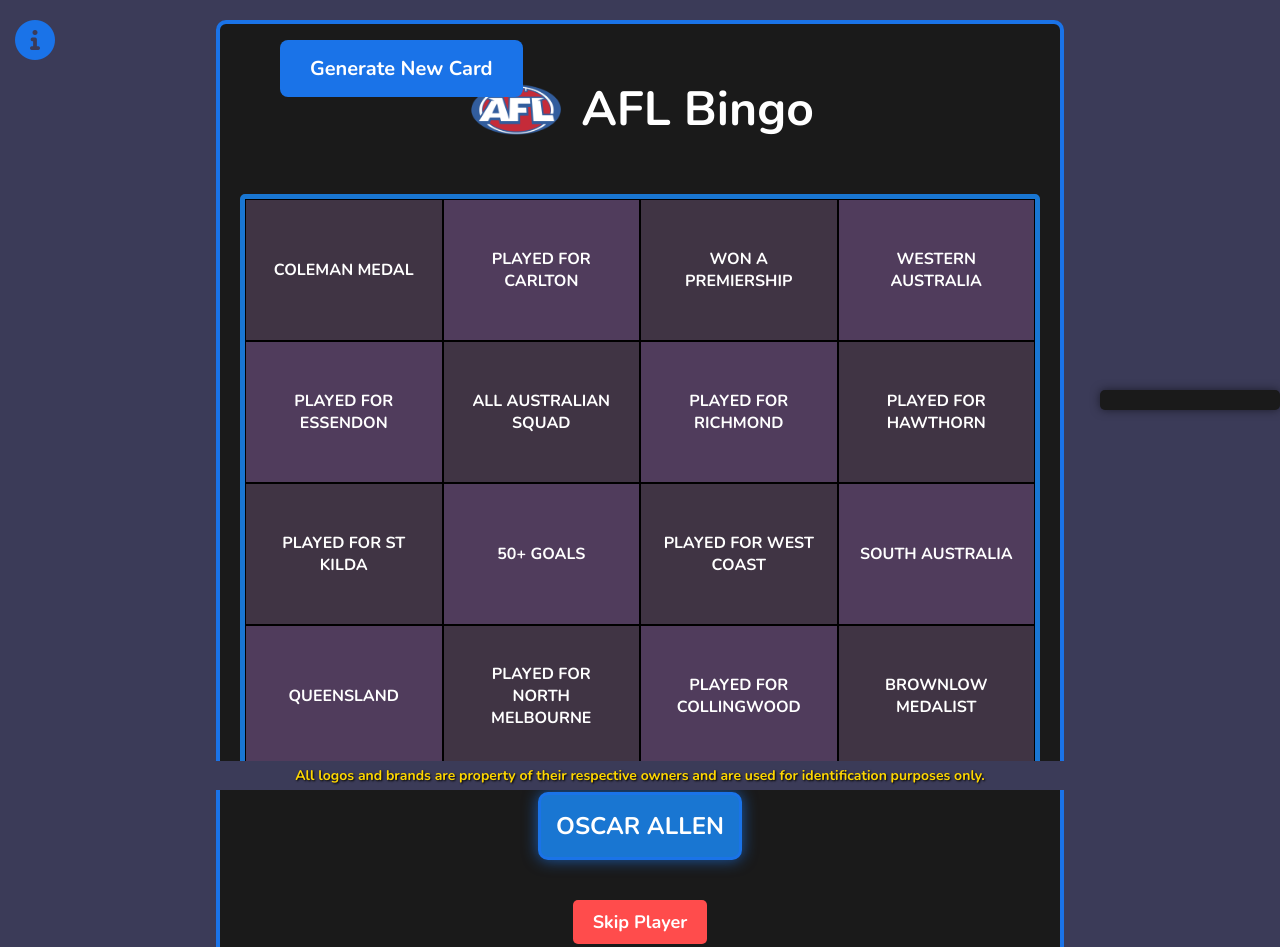
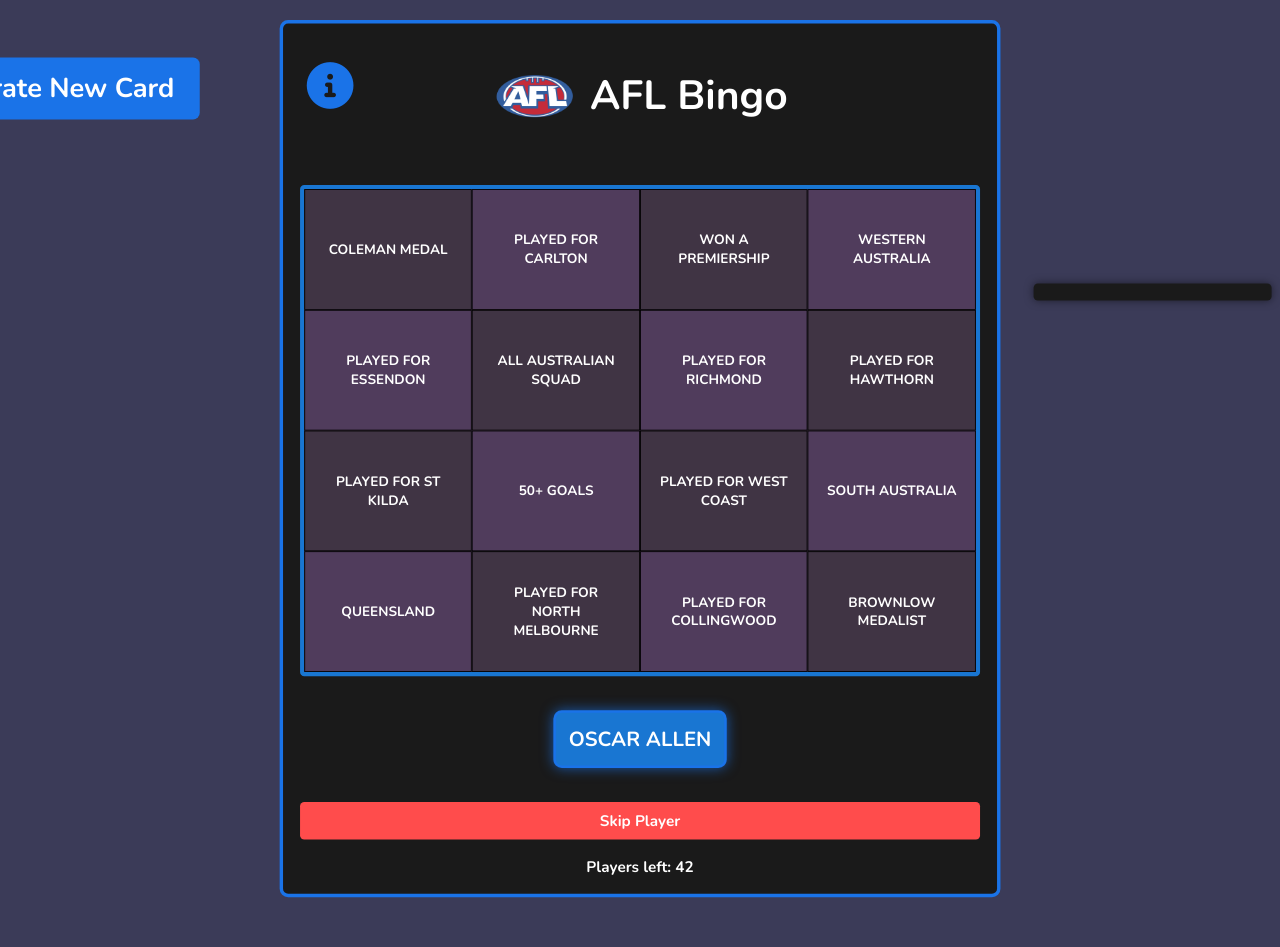
Before and after one commit to KaneKingswood/aflbingo, a plain HTML site: page index.html in a window 1280 px wide. Shown: the top 947 px of the page. Drawn offline with nearby package versions, Linux system fonts and the light colour scheme.

Commit message:
Add files via upload

```diff
--- a/index.html
+++ b/index.html
@@ -7,46 +7,33 @@
     <link rel="stylesheet" href="styles.css">
     <!-- FontAwesome for icons -->
     <link rel="stylesheet" href="https://cdnjs.cloudflare.com/ajax/libs/font-awesome/6.0.0-beta3/css/all.min.css">
+<script async src="https://pagead2.googlesyndication.com/pagead/js/adsbygoogle.js?client=ca-pub-5441997790634206"
+     crossorigin="anonymous"></script>
 </head>
 <body>
+<div class="overlay"></div>
     <div class="container">
         <div class="info-icon" id="info-icon">
             <i class="fas fa-info-circle"></i>
         </div>
 
-<div class="footer-text">
-    All logos and brands are property of their respective owners and are used for identification purposes only.
-</div>
-
-
-  <!-- New Generate New Card button -->
-    <button id="generate-new-card" class="generate-new-card">Generate New Card</button>
-
         <div class="title">
             <img src="AFL-Logo.png" alt="AFL Logo" class="afl-logo">
             <h1>AFL Bingo</h1>
         </div>
+
         <div class="bingo-card" id="bingo-card">
             <!-- Bingo cells will be dynamically generated here -->
         </div>
+
         <div id="current-player">Current Player</div>
         <button id="skip-player">Skip Player</button>
         <div id="remaining-attempts">Attempts left: 42</div>
 
-<div class="social-media-links">
-    <a href="https://twitter.com/yourprofile" target="_blank">
-        <i class="fab fa-x-twitter"></i> <!-- X icon -->
-    </a>
-    <a href="https://instagram.com/yourprofile" target="_blank">
-        <i class="fab fa-instagram"></i> <!-- Instagram icon -->
-    </a>
-</div>
+        <button id="generate-new-card" class="generate-new-card">Generate New Card</button>
 
         <div class="footer-text">
         All logos and brands are property of their respective owners and are used for identification purposes only.
-</div>
-
-
 <!-- Vertical Ad Slot -->
      <div class="ad-slot" id="ad-slot">
             <!-- Ad code here -->
--- a/script.js
+++ b/script.js
@@ -257,6 +257,9 @@
             }
         }, 500); // Flash red for 500ms before moving to the next player
     }
+
+document.body.style.zoom = "85%";
+
 }
 
 function updateRemainingPlayers() {
@@ -277,10 +280,10 @@
 }
 
 
-// JavaScript for handling the info popup
+// JavaScript for handling the info popup and overlay
 document.getElementById('info-icon').addEventListener('click', function () {
     document.getElementById('info-popup').style.display = 'block';
-    document.querySelector('.overlay').style.display = 'block';
+    document.querySelector('.overlay').style.display = 'block'; // Show overlay
     document.getElementById('info-popup').classList.add('slide-in');
 });
 
@@ -292,17 +295,12 @@
     closePopup();
 });
 
-document.getElementById('generate-new-card').addEventListener('click', function () {
-    location.reload(); // This reloads the page
-});
-
-
 function closePopup() {
     document.getElementById('info-popup').classList.remove('slide-in');
     document.getElementById('info-popup').classList.add('slide-out');
     setTimeout(() => {
         document.getElementById('info-popup').style.display = 'none';
-        document.querySelector('.overlay').style.display = 'none';
+        document.querySelector('.overlay').style.display = 'none'; // Hide overlay
         document.getElementById('info-popup').classList.remove('slide-out');
     }, 300); // Match the duration of the slide-out animation
 }
--- a/styles.css
+++ b/styles.css
@@ -7,6 +7,11 @@
     text-align: center;
     margin: 0;
     padding: 0;
+    transform: scale(0.85); /* Scale content to 85% */
+    transform-origin: top left; /* Set the origin point for the transformation */
+    width: 117.65%; /* Adjust the width to counteract the scale */
+    height: 117.65%; /* Adjust the height to counteract the scale */
+    overflow-x: hidden; /* Prevent horizontal overflow */
 }
 
 .container {
@@ -16,14 +21,18 @@
     background-color: #1A1A1A;
     border-radius: 10px;
     border: 4px solid #1A73E8;
+    position: relative;
+    display: flex;
+    flex-direction: column;
+    justify-content: center;
 }
 
 .ad-slot {
-    width: 160px; /* Width of the vertical ad slot */
-    position: absolute;
-    right: 0;
-    top: 50%;
-    transform: translateY(-50%);
+    width: 260px; /* Width of the vertical ad slot */
+    position: fixed; /* Keep the ad slot in a fixed position */
+    right: 10px; /* Adjust the position to ensure it's fully visible */
+    top: 30%; /* Center vertically */
+    transform: translateY(-0%); /* Adjust to vertically center */
     background-color: #1A1A1A;
     padding: 10px;
     border-radius: 5px;
@@ -56,6 +65,7 @@
     margin-top: 20px;
     border: 5px solid #1976D2; /* Border color */
     border-radius: 5px;
+    margin-bottom: 20px; /* Add margin to create space for the footer */
 }
 
 /* Specific background colors for each cell */
@@ -134,9 +144,10 @@
     font-family: 'Nunito', sans-serif;
 }
 
+/* Footer Text */
 .footer-text {
-    position: fixed;
-    bottom: 10px;
+    position: absolute;
+    bottom: -400px; /* Lower the footer text */
     width: 100%;
     text-align: center;
     color: #FFD700; /* Gold color to stand out */
@@ -145,45 +156,7 @@
     background-color: #3B3B58; /* Match the background color of the page */
     padding: 5px;
     text-shadow: 1px 1px 2px #000000; /* Subtle shadow for better contrast */
-}
-
-/* Social Media Links */
-.social-media-links {
-    position: fixed;
-    bottom: 10px;
-    left: 50%;
-    transform: translateX(-50%);
-    z-index: 1000;
-    display: flex;
-    gap: 20px; /* Space between icons */
-}
-
-/* Social Media Icons */
-.social-media-links a {
-    color: #FFD700; /* Gold color to match the footer text */
-    font-size: 24px;
-    text-decoration: none;
-    transition: color 0.3s ease;
-}
-
-.social-media-links a:hover {
-    color: #FFFFFF; /* White color on hover */
-}
-
-/* Footer Text */
-.footer-text {
-    position: fixed;
-    bottom: 10px;
-    left: 50%;
-    transform: translateX(-50%);
-    text-align: center;
-    color: #FFD700; /* Gold color to stand out */
-    font-size: 14px;
-    font-family: 'Nunito', sans-serif;
-    background-color: #3B3B58; /* Match the background color of the page */
-    padding: 5px;
-    text-shadow: 1px 1px 2px #000000; /* Subtle shadow for better contrast */
-    z-index: 1000;
+    z-index: 900;
     margin-top: 30px; /* Add space above the footer text */
 }
 
@@ -198,24 +171,24 @@
 /* Info icon */
 .info-icon {
     position: absolute;
-    top: 10px;
-    left: 10px;
-    font-size: 40px; /* Increased font size */
+    top: 30px;
+    left: -20x; /* Move icon to the left */
+    font-size: 55px; /* Increase size */
     color: #1A73E8;
     cursor: pointer;
-    padding: 5px;
+    padding: 8px;
+    z-index: 900;
 }
 
-/* Overlay to fade background */
 .overlay {
-    display: none;
+    display: none; /* Initially hidden */
     position: fixed;
-    top: 0;
+    top: 500;
     left: 0;
-    width: 100%;
-    height: 100%;
-    background: rgba(0, 0, 0, 0.7);
-    z-index: 999;
+    width: 500%;
+    height: 500%;
+    background: rgba(0, 0, 0, 0.7); /* Black with 70% opacity */
+    z-index: 999; /* Make sure it's above other content but below the popup */
 }
 
 /* Popup window */
@@ -223,15 +196,15 @@
     display: none;
     position: fixed;
     top: 50%;
-    left: 20px; /* Position the pop-up to the left of the bingo board */
-    transform: translateY(-50%);
+    left: 50%;
+    transform: translate(-50%, -50%); /* Center the pop-up horizontally and vertically */
     background-color: #1A1A1A;
     border: 3px solid #1A73E8;
-    padding: 20px;
+    padding: 50px; /* Increased padding by 2.5x */
     z-index: 1000;
-    width: 300px;
-    border-radius: 10px;
-    box-shadow: 0 0 15px rgba(0, 0, 0, 0.5);
+    width: 750px; /* Increased width by 2.5x */
+    border-radius: 25px; /* Slightly larger border radius for smoother corners */
+    box-shadow: 0 0 30px rgba(0, 0, 0, 0.5); /* Slightly larger shadow */
 }
 
 .popup-content {
@@ -243,22 +216,22 @@
     position: absolute;
     top: 10px;
     right: 10px;
-    font-size: 24px;
+    font-size: 60px;
     color: #FFFFFF;
     cursor: pointer;
 }
 
 .generate-new-card {
     position: absolute;
-    top: 40px; /* Move the button slightly down */
-    left: 280px; /* Move the button further to the right */
+    top: 40px;
+    left: -450px; /* Move button to the left */
     background-color: #1A73E8;
     color: #FFF;
-    padding: 15px 30px; /* Keep the padding for a bigger button */
+    padding: 15px 30px;
     cursor: pointer;
-    font-size: 20px; /* Keep the font size larger */
+    font-size: 32px;
     border-radius: 8px;
     border: none;
     font-family: 'Nunito', sans-serif;
-    z-index: 1000; /* Ensure it appears above other elements */
+    z-index: 900;
 }
```
Lines whose indentation alone changed are shown as unchanged.
